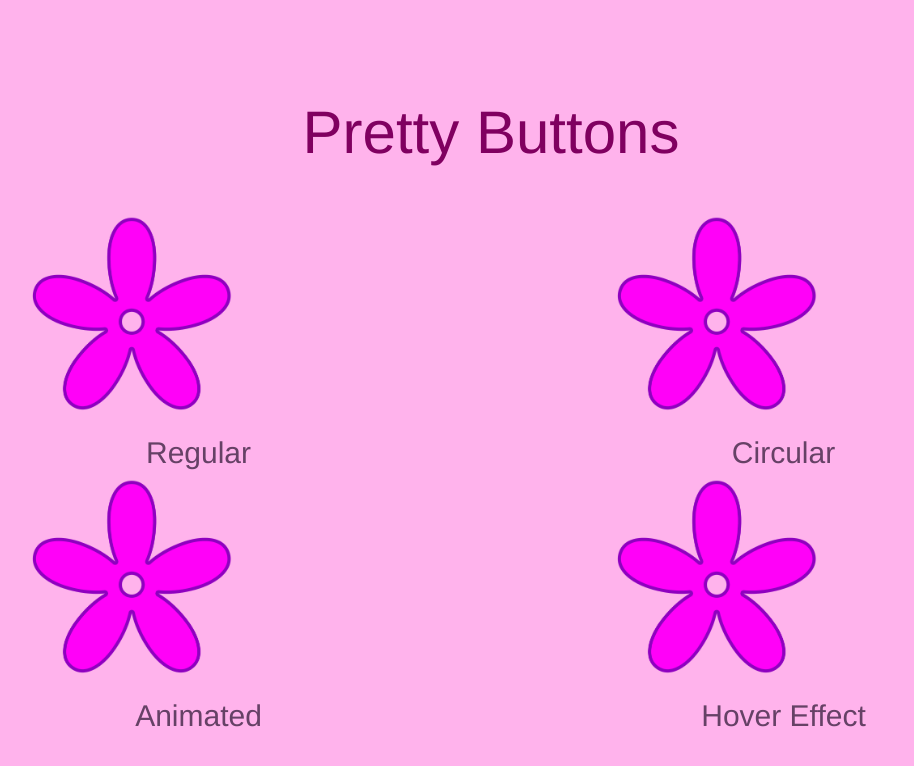
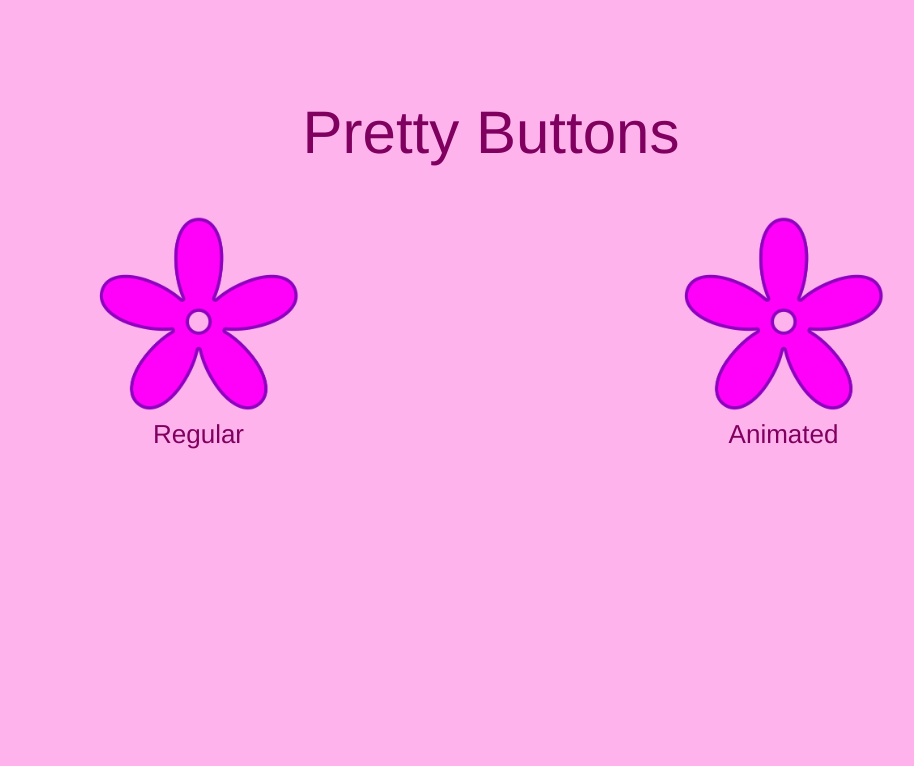
Before and after one commit to ColetteN/ColetteNashProject, a plain HTML site: page index.html in a window 1280 px wide. Shown: the whole page, without its empty margins (222-1136 px from the left). Drawn offline with nearby package versions, Linux system fonts and the light colour scheme.

Commit message:
Image and caption centered

```diff
--- a/index.html
+++ b/index.html
@@ -42,26 +42,27 @@
 	<main class="container">
 		<div class="row">
 			<div class="col-sm-6">
-				<img src="images/logo.png" alt="Regular Buttons" width="200" height="200" title="Regular Buttons">
-				<h2>Regular</h2>
+				<figure>
+					<img src="images/logo.png" alt="Regular Buttons" width="200" height="200" title="Regular Buttons">
+						<figcaption>Regular</figcaption>
+				</figure>
 			</div>
+
 			<div class="col-sm-6">
-				<img src="images/logo.png" alt="" width="200" height="200">
-				<h2>Circular</h2>
-			</div>
-		</div>
-
-		<div class="row">
-			<div class="col-sm-6">
-				<img src="images/logo.png" alt="" width="200" height="200">
-				<h2>Animated</h2>
-			</div>
-			<div class="col-sm-6">
-				<img src="images/logo.png" alt="" width="200" height="200">
-				<h2>Hover Effect</h2>
+				<figure>
+					<img src="images/logo.png" alt="Regular Buttons" width="200" height="200" title="Regular Buttons">
+						<figcaption>Animated</figcaption>
+				</figure>
 			</div>
 		</div>
 	</main>
 
+<!--
+	<figure class="item">
+    <img src=""/>
+    <figcaption class="caption">Text below the image</figcaption>
+</figure>
+-->
+
 </body>
 </html>
--- a/style.css
+++ b/style.css
@@ -18,14 +18,15 @@ h1
 
 h2
 {
-	color:#664166;
-	text-align: center;
+	color:#800060;
+/*	text-align: center;*/
 }
 
 h3
 {
-	color:#664166;
+	color:#800060;
 }
+
 
 main div button
 {
@@ -35,18 +36,14 @@ main div button
 	width:200px;
 	height:100px;
 	font-size: 20px;
-/*	margin:20%;*/
 	border-radius: 20px;
-/*	box-shadow: 10px white;*/
 }
 
-main div img
+figure
 {
-/*	padding:20px;*/
-	margin-left:20%;
-	border-radius: 20px;
-/*	box-shadow: 10px white;*/
-/*	text-align: center;*/
+	text-align: center;
+	color:#800060;
+	font-size: 26px;
 }
 
 header div
```
Also changed, not shown: images/flower.png (deleted), images/logo1.png (deleted), 1 other file.
